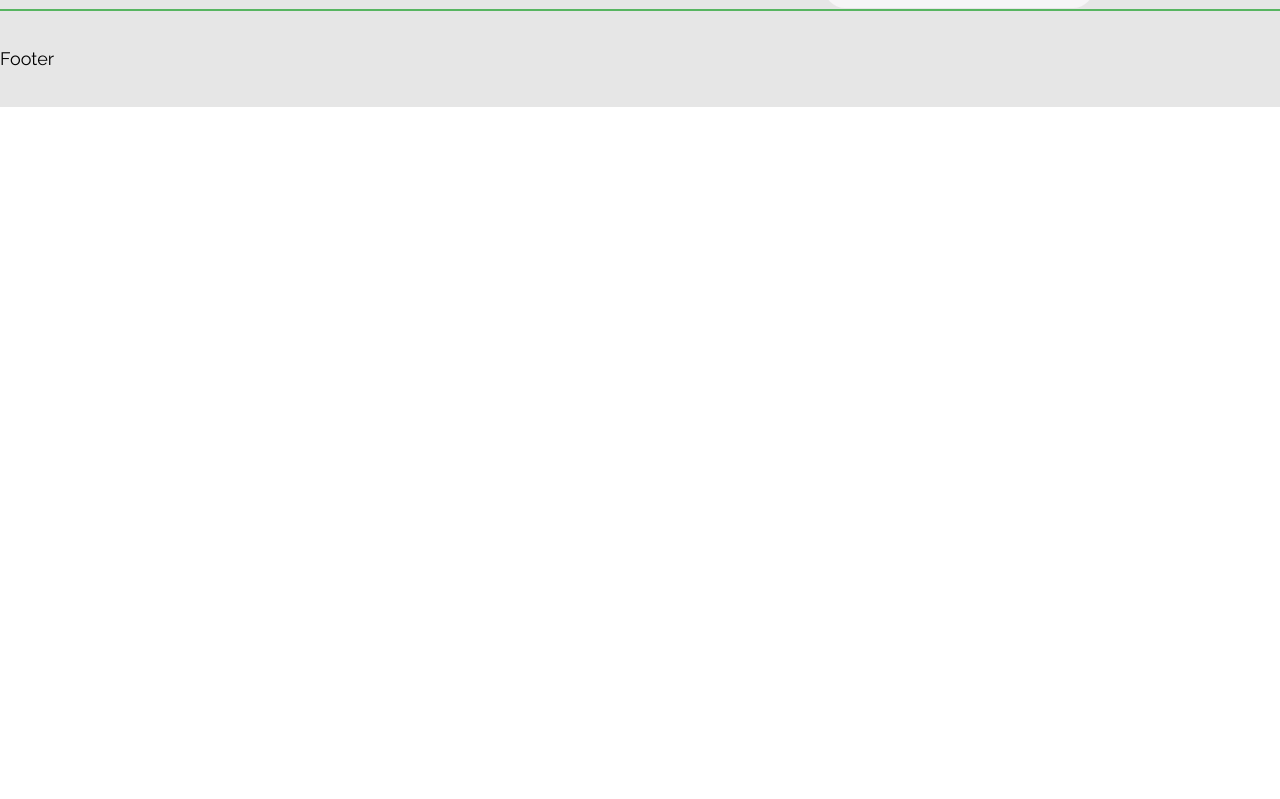
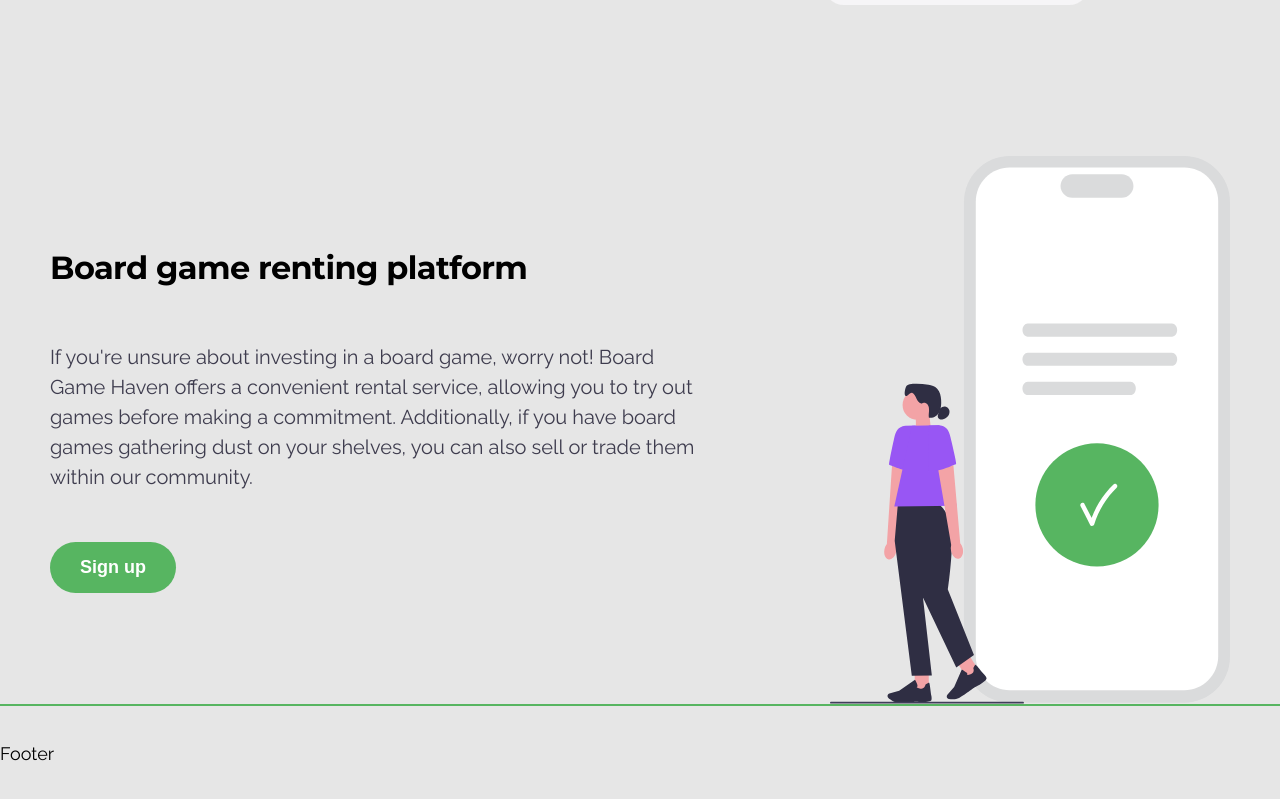
Before and after one commit to mkreive/MeepleyFront, a React (Create React App) app: page / in a window 1280 px wide. Shown: the part 1689-2488 px from the top of the page. Before the commit the page ends 1796 px from the top, so only its background shows below. Built offline with nearby package versions, Linux system fonts and the light colour scheme.

Commit message:
signup section finished

```diff
--- a/src/components/Arrows/arrow.module.scss
+++ b/src/components/Arrows/arrow.module.scss
@@ -4,8 +4,6 @@
     transition: all ease-in 0.1s;
     cursor: pointer;
     place-self: center;
-    fill: var(--color-primary);
-    background-color: var(--color-gray-light);
     border-radius: 50%;
     line-height: 0;
     letter-spacing: 0;
@@ -13,10 +11,12 @@
     padding: 0;
     width: 4.8rem;
     height: 4.8rem;
+    fill: var(--color-primary);
+    border: 0.2rem solid var(--color-primary);
 
     &:hover {
-        fill: var(--color-primary);
-        background-color: #f6f5f77c;
+        fill: var(--color-purple);
+        border: 0.2rem solid var(--color-purple);
     }
 
     @include respond(tab) {
--- a/src/components/Hero/HeroImage.jsx
+++ b/src/components/Hero/HeroImage.jsx
@@ -3,7 +3,7 @@ import styles from './hero.module.scss';
 
 const cn = classNames.bind(styles);
 
-export default function Hero() {
+export default function HeroImage() {
     return (
         <svg className={cn('image')} data-name='Layer 1' viewBox='0 0 571.75671 700.46347'>
             <polygon
--- /dev/null
+++ b/src/features/SignupSection/SignupImage.jsx
@@ -0,0 +1,111 @@
+import classNames from 'classnames/bind';
+import styles from './signup-section.module.scss';
+
+const cn = classNames.bind(styles);
+
+export default function SignupImage() {
+    return (
+        <svg viewBox='0 0 443.57 607.17' className={cn('image')}>
+            <g>
+                <path
+                    d='m392.63,606.19h-193.12c-28.09,0-50.94-22.85-50.94-50.94V50.94c0-28.09,22.85-50.94,50.94-50.94h193.12c28.09,0,50.94,22.85,50.94,50.94v504.31c0,28.09-22.85,50.94-50.94,50.94Z'
+                    fill='#dadbdc'
+                />
+                <path
+                    d='m392.77,592.4h-193.4c-20.79,0-37.71-16.92-37.71-37.71V50.51c0-20.79,16.92-37.71,37.71-37.71h193.4c20.79,0,37.71,16.92,37.71,37.71v504.18c0,20.79-16.92,37.71-37.71,37.71Z'
+                    fill='#fff'
+                />
+                <path
+                    d='m323.42,46.36h-54.69c-7.22,0-13.09-5.87-13.09-13.09s5.87-13.09,13.09-13.09h54.69c7.22,0,13.09,5.87,13.09,13.09s-5.87,13.09-13.09,13.09Z'
+                    fill='#dadbdc'
+                />
+            </g>
+            <g>
+                <path
+                    d='m379.23,200.32h-160.03c-3.17,0-5.75-3.28-5.75-7.3s2.58-7.3,5.75-7.3h160.03c3.17,0,5.75,3.28,5.75,7.3s-2.58,7.3-5.75,7.3Z'
+                    fill='#dadbdc'
+                />
+                <path
+                    d='m379.23,232.67h-160.03c-3.17,0-5.75-3.28-5.75-7.3s2.58-7.3,5.75-7.3h160.03c3.17,0,5.75,3.28,5.75,7.3s-2.58,7.3-5.75,7.3Z'
+                    fill='#dadbdc'
+                />
+                <path
+                    d='m333.34,265.02h-114.14c-3.17,0-5.75-3.28-5.75-7.3s2.58-7.3,5.75-7.3h114.14c3.17,0,5.75,3.28,5.75,7.3s-2.58,7.3-5.75,7.3Z'
+                    fill='#dadbdc'
+                />
+            </g>
+            <g>
+                <circle cx='296.07' cy='386.91' r='68.31' fill='#57b561' />
+                <path
+                    d='m277.9,388.33c3.53,6.91,7.06,13.83,10.59,20.74,1.01,1.99,3.98,1.36,4.57-.6,4.63-15.44,13.23-29.51,24.82-40.7,2.32-2.24-1.22-5.77-3.54-3.54-12.2,11.78-21.23,26.67-26.11,42.91l4.57-.6c-3.53-6.91-7.06-13.83-10.59-20.74-1.46-2.87-5.78-.34-4.32,2.52h.01Z'
+                    fill='#fff'
+                />
+            </g>
+            <g>
+                <polygon points='111.92 304.28 95.36 309.93 95.1 286.02 110.17 285.85 111.92 304.28' fill='#f3a3a6' />
+                <circle cx='97.04' cy='276.06' r='16.56' fill='#f3a3a6' />
+                <path
+                    d='m101.57,274.37c-2.77-.05-4.62-2.83-5.73-5.38-1.11-2.54-2.25-5.47-4.82-6.5-2.11-.84-5.75,5.03-7.43,3.5-1.75-1.6-.15-9.94,1.67-11.45s4.33-1.83,6.69-1.97c5.77-.33,11.57.07,17.24,1.19,3.5.69,7.12,1.75,9.67,4.25,3.23,3.17,4.1,8,4.38,12.52.29,4.62.07,9.47-2.13,13.55-2.21,4.07-6.88,7.11-11.41,6.13-.48-2.45-.05-4.97.1-7.47.15-2.49-.07-5.18-1.61-7.15s-4.8-2.72-6.55-.94'
+                    fill='#2f2e43'
+                />
+                <path
+                    d='m122,279.88c1.64-1.23,3.61-2.27,5.65-2.04,2.21.24,4.09,2.04,4.68,4.18s-.02,4.51-1.36,6.28-3.35,2.95-5.49,3.55c-1.24.35-2.59.5-3.78,0-1.75-.73-2.71-2.94-2.05-4.72'
+                    fill='#2f2e43'
+                />
+                <g>
+                    <path
+                        id='uuid-334169b2-d322-42da-b25f-a4a8dc7931c2-75'
+                        d='m60.38,436.33c-1.04,5.45,1.03,10.4,4.64,11.05,3.6.65,7.37-3.25,8.41-8.7.45-2.17.35-4.42-.29-6.55l12.74-85.41-17.16-3.03-5.65,86.63c-1.38,1.77-2.31,3.83-2.69,6.02h0Z'
+                        fill='#f3a3a6'
+                    />
+                    <path
+                        d='m95.06,298.96l-11.69.13c-8.25,1.34-10.45,5.78-12.23,13.94-2.73,12.45-6.21,29.04-5.48,29.27,1.17.38,21.17,9.52,31.29,7.26l-1.89-50.6Z'
+                        fill='#9856f4'
+                    />
+                </g>
+                <rect
+                    x='93.98'
+                    y='570.5'
+                    width='15.56'
+                    height='22.07'
+                    transform='translate(-6.49 1.17) rotate(-.64)'
+                    fill='#f3a3a6'
+                />
+                <path
+                    d='m79.06,606.19c-1.64.02-3.09,0-4.19-.09-4.14-.33-8.11-3.34-10.12-5.1-.9-.79-1.2-2.07-.75-3.17h0c.32-.79.98-1.39,1.8-1.64l10.89-3.24,17.55-12.13.2.35c.08.13,1.85,3.24,2.45,5.35.23.8.18,1.47-.15,1.99-.23.36-.55.57-.81.7.32.33,1.33,1,4.43,1.46,4.51.67,5.42-4.02,5.45-4.22l.03-.16.13-.09c2.13-1.41,3.44-2.05,3.9-1.92.29.08.76.22,2.18,12.94.13.4,1.06,3.32.48,6.13-.63,3.06-13.96,2.15-16.62,1.94-.08.01-10.04.83-16.87.9h.02Z'
+                    fill='#2f2e43'
+                />
+                <rect
+                    x='145.12'
+                    y='555'
+                    width='15.56'
+                    height='22.07'
+                    transform='translate(-280.8 171.48) rotate(-32.59)'
+                    fill='#f3a3a6'
+                />
+                <path
+                    d='m136.51,602.52c-1.83.02-3.51-.18-4.71-.38-1.18-.2-2.11-1.12-2.31-2.3h0c-.15-.85.1-1.7.66-2.34l7.52-8.51,8.47-19.58.36.19c.13.07,3.28,1.77,4.91,3.24.62.56.93,1.15.93,1.77,0,.43-.16.78-.32,1.02.45.11,1.66.14,4.53-1.11,4.18-1.82,2.47-6.28,2.39-6.46l-.06-.15.07-.14c1.06-2.32,1.84-3.56,2.29-3.7.29-.08.76-.22,8.7,9.82.32.27,2.66,2.25,3.65,4.94,1.08,2.93-10.7,9.21-13.08,10.44-.07.06-12.38,9.21-17.44,11.83-2.01,1.04-4.4,1.38-6.58,1.4l.02.02Z'
+                    fill='#2f2e43'
+                />
+                <path
+                    d='m118.79,385.68l-43.56.48-3.5,40.56,18.96,149.54,22.24-.25-9.85-86.38,36.94,77.68,19.61-14.06-28.98-72.58s9.36-63.61,1.28-79.34-13.13-15.67-13.13-15.67v.02Z'
+                    fill='#2f2e43'
+                />
+                <polygon points='140.48 387.91 71.3 388.68 91.06 299.01 121.21 298.67 140.48 387.91' fill='#9856f4' />
+                <path
+                    id='uuid-9df903d1-1d84-4918-8ddd-e6aaf747ef0f-76'
+                    d='m147.24,435.37c1.16,5.43-.8,10.42-4.39,11.15-3.59.73-7.44-3.08-8.6-8.51-.5-2.16-.45-4.41.14-6.56l-14.64-85.11,17.09-3.41,7.57,86.49c1.42,1.74,2.39,3.78,2.83,5.96h0Z'
+                    fill='#f3a3a6'
+                />
+                <path
+                    d='m109.52,298.8l11.69-.13c8.28,1.16,10.57,5.55,12.54,13.67,3,12.39,6.85,28.89,6.13,29.14-1.17.4-20.95,9.98-31.12,7.95l.77-50.63h-.01Z'
+                    fill='#9856f4'
+                />
+            </g>
+            <path
+                d='m215.08,606.19c0,.54-.44.98-.98.98H.98c-.54,0-.98-.44-.98-.98s.44-.98.98-.98h213.12c.54,0,.98.44.98.98h0Z'
+                fill='#3f3d58'
+            />
+        </svg>
+    );
+}
--- /dev/null
+++ b/src/features/SignupSection/SignupSection.jsx
@@ -0,0 +1,31 @@
+import React from 'react';
+import { Link } from 'react-router-dom';
+import classNames from 'classnames/bind';
+import styles from './signup-section.module.scss';
+import Heading from '../../components/Heading/Heading';
+import Paragraph from '../../components/Paragraph/Paragraph';
+import Button from '../../components/Button/Button';
+import SignupImage from './SignupImage';
+
+const cn = classNames.bind(styles);
+
+export default function SignupSection(props) {
+    return (
+        <div className={cn('container')}>
+            <section className={cn('text')}>
+                <Heading tag='h3' style='medium'>
+                    Board game renting platform
+                </Heading>
+                <Paragraph style='big--gray'>
+                    If you're unsure about investing in a board game, worry not! Board Game Haven offers a convenient
+                    rental service, allowing you to try out games before making a commitment. Additionally, if you have
+                    board games gathering dust on your shelves, you can also sell or trade them within our community.
+                </Paragraph>
+                <Link to='/signup' className={cn('link')}>
+                    <Button theme='secondary'>Sign up</Button>
+                </Link>
+            </section>
+            <SignupImage />
+        </div>
+    );
+}
--- /dev/null
+++ b/src/features/SignupSection/signup-section.module.scss
@@ -0,0 +1,36 @@
+@import '../../sass/respond-to-media.scss';
+
+.container {
+    position: relative;
+    display: flex;
+    gap: 13rem;
+
+    @include respond(phone) {
+        flex-direction: column;
+        width: 90%;
+        gap: 0rem;
+    }
+}
+
+.text {
+    align-items: flex-start;
+    display: flex;
+    flex-direction: column;
+    height: auto;
+    justify-content: center;
+    width: 100%;
+    gap: var(--spacer-xxxxl);
+    margin-bottom: 2.3rem;
+    flex: 1;
+}
+
+.image {
+    max-width: 40rem;
+    flex: 1;
+
+    @include respond(phone) {
+        margin-top: -10rem;
+        max-width: 20rem;
+        place-self: flex-end;
+    }
+}
--- a/src/pages/HomePage/HomePage.jsx
+++ b/src/pages/HomePage/HomePage.jsx
@@ -6,6 +6,7 @@ import styles from './home-page.module.scss';
 import homeData from './homeData.json';
 import Hero from '../../components/Hero/Hero';
 import NewGamesSection from '../../features/NewGamesSection/NewGamesSection';
+import SignupSection from '../../features/SignupSection/SignupSection';
 
 const cn = classNames.bind(styles);
 const gamesUrl = '...';
@@ -19,6 +20,7 @@ export default function HomePage() {
         <div className={cn('wrapper')}>
             <Hero />
             <NewGamesSection loading={loading} data={newGames} error={error} />
+            <SignupSection />
         </div>
     );
 }
--- a/src/sass/variables.scss
+++ b/src/sass/variables.scss
@@ -18,6 +18,7 @@
     --color-mint: #87e3b3;
     --color-peach: #de9188;
     --color-green: #47a351;
+    --color-purple: #7b45c6;
 
     /* BORDERS */
     --border-radius-main: 2rem;
```
Also changed, not shown: src/assets/svg/undraw_sign_up_n6im (1).svg (added).
